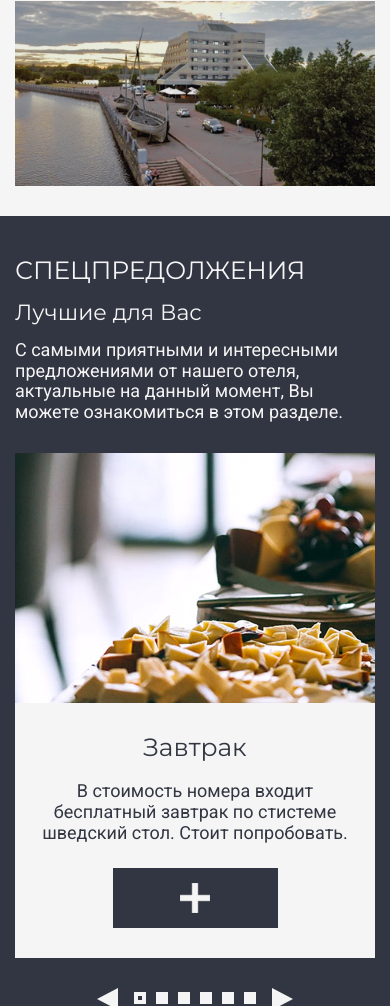
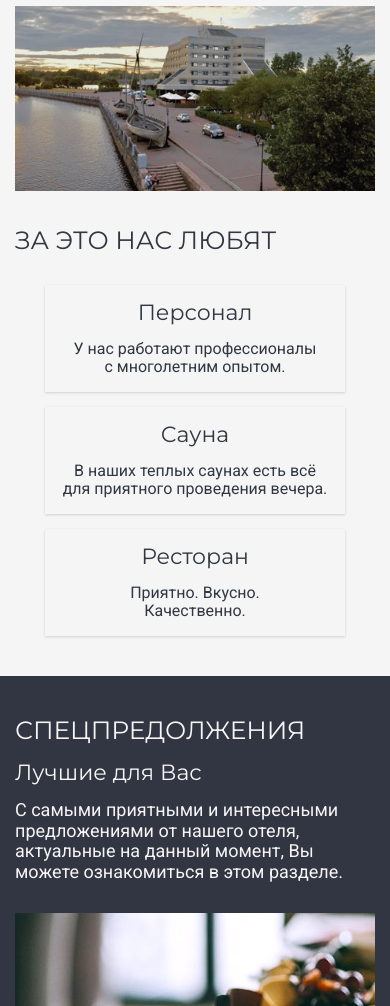
Before and after one commit to spoonya/hotel, a website built with webpack: page src/index.html in a window 390 px wide. Shown: the part 994-2000 px from the top of the page. Built offline with nearby package versions, Linux system fonts and the light colour scheme; files whose address does not match are found by name.

Commit message:
feat: implement edges section adaptive

```diff
--- a/src/html/_header.html
+++ b/src/html/_header.html
@@ -10,8 +10,8 @@
             <span>Ru</span>
           </button>
           <ul class="header__lang-list" id="lang-list">
-            <li>
-              <a class="active" href="#">Ru</a>
+            <li class="active">
+              <a href="#">Ru</a>
             </li>
             <li>
               <a href="#">En</a>
--- a/src/html/index/_edges.html
+++ b/src/html/index/_edges.html
@@ -5,8 +5,27 @@
     </div>
   </div>
   <div class="container">
-    <div class="edges__inner" style="background-image: url('img/edges-bg.png')">
-
+    <div class="edges__inner">
+      <div class="edges__items">
+        <div class="edges__item">
+          <p class="edges__item-title">Персонал</p>
+          <div class="edges__item-text">
+            <p>У нас работают профессионалы <br> с многолетним опытом.</p>
+          </div>
+        </div>
+        <div class="edges__item">
+          <p class="edges__item-title">Сауна</p>
+          <div class="edges__item-text">
+            <p>В наших теплых саунах есть всё для приятного проведения вечера.</p>
+          </div>
+        </div>
+        <div class="edges__item">
+          <p class="edges__item-title">Ресторан</p>
+          <div class="edges__item-text">
+            <p>Приятно. Вкусно. <br> Качественно.</p>
+          </div>
+        </div>
+      </div>
     </div>
   </div>
 </section>
--- a/src/index.html
+++ b/src/index.html
@@ -16,7 +16,7 @@
       <!--About-->
       @@include('html/index/_about.html', {})
       <!--Edges-->
-      <!-- @@include('html/index/_edges.html', {}) -->
+      @@include('html/index/_edges.html', {})
       <!--Offer-->
       @@include('html/index/_offer.html', {})
     </main>
--- /dev/null
+++ b/src/js/files/custom/lang-button.js
@@ -0,0 +1,22 @@
+import { CLASSES } from "./constants.js";
+
+export function controlLangButton() {
+	const langButton = document.querySelector("#lang-button");
+	const langList = document.querySelector("#lang-list");
+
+	langButton.addEventListener("click", () => {
+		langList.classList.toggle(CLASSES.active);
+		langButton.classList.toggle(CLASSES.active);
+	});
+
+	window.addEventListener("click", (e) => {
+		const path = e.path || (e.composedPath && e.composedPath());
+
+		if (path.includes(langButton)) return;
+
+		if (langList.classList.contains(CLASSES.active)) {
+			langList.classList.remove(CLASSES.active);
+			langButton.classList.remove(CLASSES.active);
+		}
+	});
+}
--- a/src/js/files/script.js
+++ b/src/js/files/script.js
@@ -1,7 +1,9 @@
 // Подключение функционала "Чертогов Фрилансера"
 import { controlHeaderBurger } from "./custom/burger.js";
+import { controlLangButton } from "./custom/lang-button.js";
 import { isMobile } from "./functions.js";
 // Подключение списка активных модулей
 import { flsModules } from "./modules.js";
 
 controlHeaderBurger();
+controlLangButton();
--- a/src/scss/common.scss
+++ b/src/scss/common.scss
@@ -10,15 +10,15 @@
 }
 
 .section {
-	margin-bottom: rem(55);
+	margin-bottom: 55px;
 
 	@include media-tablet-lg {
-		margin-bottom: 30px;
+		margin-bottom: 35px;
 	}
 }
 
 .title {
-	font-size: rem(48);
+	font-size: 48px;
 	font-family: $fontSecondary;
 	text-transform: uppercase;
 
@@ -45,7 +45,7 @@
 	transition: background-color 0.1s linear;
 
 	&:hover {
-		background-color: darken($blackAlpha, 7);
+		background-color: lighten($blackAlpha, 7);
 	}
 
 	&--secondary {
@@ -66,6 +66,14 @@
 	display: grid;
 	grid-template-columns: repeat(auto-fill, minmax(34px, 1fr));
 	grid-gap: rem(20);
+
+	li {
+		transition: filter 0.1s linear;
+
+		&:hover {
+			filter: brightness(120%);
+		}
+	}
 
 	@include media-tablet-sm {
 		grid-template-columns: repeat(auto-fit, minmax(34px, 1fr));
--- a/src/scss/common/offer-slide.scss
+++ b/src/scss/common/offer-slide.scss
@@ -50,4 +50,21 @@
 	background-image: url("../img/plus.png");
 	background-position: center;
 	background-repeat: no-repeat;
+
+	transition: background-color 0.1s linear;
+
+	&:hover {
+		background-color: lighten($blackAlpha, 5);
+	}
+
+	@include media-laptop {
+		height: 50px;
+		width: 140px;
+	}
+
+	@include media-tablet-sm {
+		width: 120px;
+		height: 40px;
+		background-size: 25px;
+	}
 }
--- a/src/scss/footer.scss
+++ b/src/scss/footer.scss
@@ -175,6 +175,12 @@
 
 	background-color: $blackAlpha;
 
+	transition: background-color 0.1s linear;
+
+	&:hover {
+		background-color: lighten($blackAlpha, 5);
+	}
+
 	@include media-tablet-lg {
 		align-self: flex-start;
 	}
--- a/src/scss/header.scss
+++ b/src/scss/header.scss
@@ -124,6 +124,7 @@
 .header__lang-list {
 	background: $whiteAlpha;
 	position: absolute;
+	z-index: 2;
 	display: flex;
 	flex-direction: column;
 	align-items: flex-end;
@@ -141,8 +142,35 @@
 		pointer-events: all;
 		opacity: 1;
 	}
+
+	li {
+		display: flex;
+		align-items: center;
+		justify-content: space-between;
+		width: 100%;
+
+		&::before {
+			background: lighten($blackAlpha, 10);
+			opacity: 0;
+			content: "";
+			width: 10px;
+			height: 10px;
+		}
+
+		&.active::before {
+			opacity: 1;
+		}
+
+		&:not(:last-child) {
+			margin-bottom: 5px;
+		}
+	}
 }
 
 .header__button {
 	font-size: 16px;
 }
+
+.header__lang {
+	position: relative;
+}
--- a/src/scss/index/edges.scss
+++ b/src/scss/index/edges.scss
@@ -1,4 +1,7 @@
 .edges {
+	@include media-tablet-lg {
+		margin-bottom: 40px;
+	}
 }
 
 .edges__top {
@@ -21,11 +24,19 @@
 
 		background-color: $blackAlpha;
 	}
+
+	@include media-tablet-lg {
+		&::after {
+			display: none;
+		}
+	}
 }
 
 .edges__inner {
 	position: relative;
-	padding-top: 300px;
+	padding-top: 341px;
+
+	background-image: url("../img/edges-bg.png");
 	background-repeat: no-repeat;
 	background-position: center bottom;
 	background-size: 100%;
@@ -45,7 +56,7 @@
 		height: 100%;
 		width: 100vw;
 
-		top: 0;
+		top: 25px;
 		left: 99%;
 	}
 
@@ -53,7 +64,116 @@
 		height: 100%;
 		width: 100vw;
 
-		top: 110px;
+		top: 151px;
 		right: 99%;
 	}
+
+	@include media-laptop {
+		margin: 0 -15px -1px;
+
+		&::after,
+		&::before {
+			display: none;
+		}
+	}
+
+	@include media-tablet-lg {
+		background: $whiteAlpha;
+
+		margin: 0;
+		padding: 0;
+	}
 }
+
+.edges__items {
+	display: grid;
+	grid-template-columns: repeat(3, 1fr);
+	grid-gap: 15px;
+
+	@include media-phone-lg {
+		grid-template-columns: repeat(1, 1fr);
+	}
+}
+
+.edges__item {
+	position: absolute;
+
+	max-width: 300px;
+	width: 100%;
+
+	&:nth-child(1) {
+		top: 61%;
+		left: 19%;
+	}
+
+	&:nth-child(2) {
+		top: 45%;
+		left: 46%;
+	}
+
+	&:nth-child(3) {
+		top: 30%;
+		left: 80%;
+	}
+
+	// &::before {
+	// 	position: relative;
+
+	// 	display: block;
+
+	// 	content: "";
+
+	// 	height: 15px;
+	// 	width: 15px;
+
+	// 	background-color: $blackAlpha;
+
+	// 	margin: 0 auto 10px;
+	// }
+
+	@include media-laptop {
+		&:nth-child(1) {
+			top: 61%;
+		}
+
+		&:nth-child(2) {
+			top: 47%;
+		}
+
+		&:nth-child(3) {
+			top: 32%;
+		}
+	}
+
+	@include media-tablet-lg {
+		position: static;
+
+		// max-width: unset;
+		margin: 0 auto;
+		padding: 15px;
+
+		box-shadow: rgba(0, 0, 0, 0.1) 0px 1px 3px 0px,
+			rgba(0, 0, 0, 0.06) 0px 1px 2px 0px;
+
+		text-align: center;
+		color: $blackAlpha;
+	}
+}
+
+.edges__item-title {
+	font-size: 30px;
+	font-family: $fontSecondary;
+	margin-bottom: 15px;
+
+	@include media-laptop {
+		font-size: 22px;
+	}
+}
+
+.edges__item-text {
+	font-size: 18px;
+
+	@include media-laptop {
+		font-size: 16px;
+	}
+}
```
Also changed, not shown: src/img/edges-bg.png.
